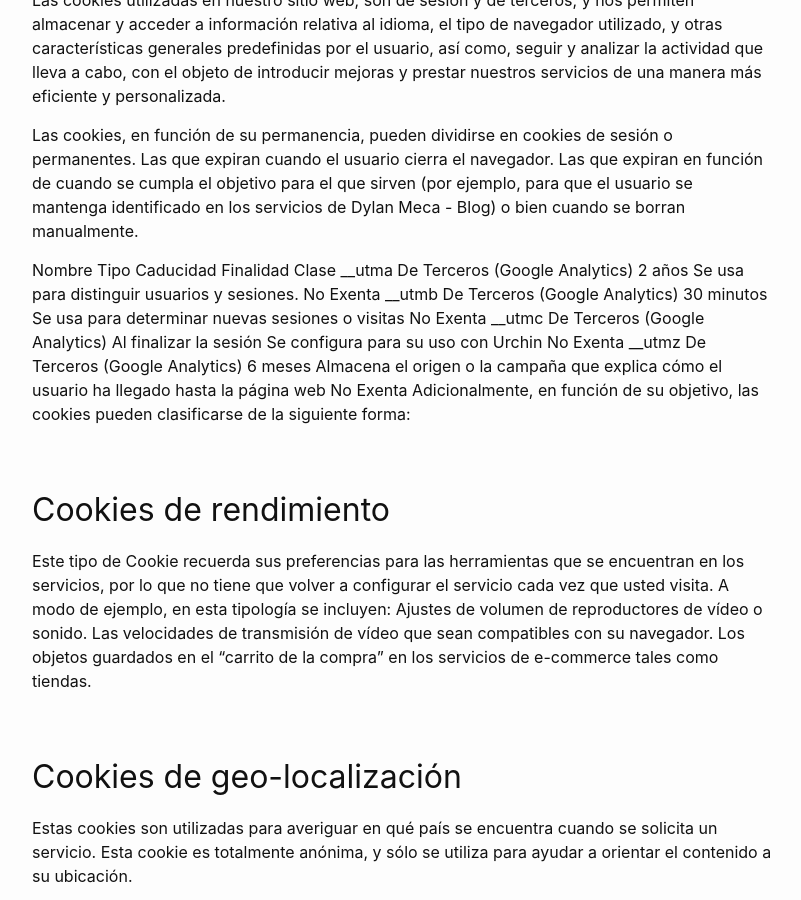
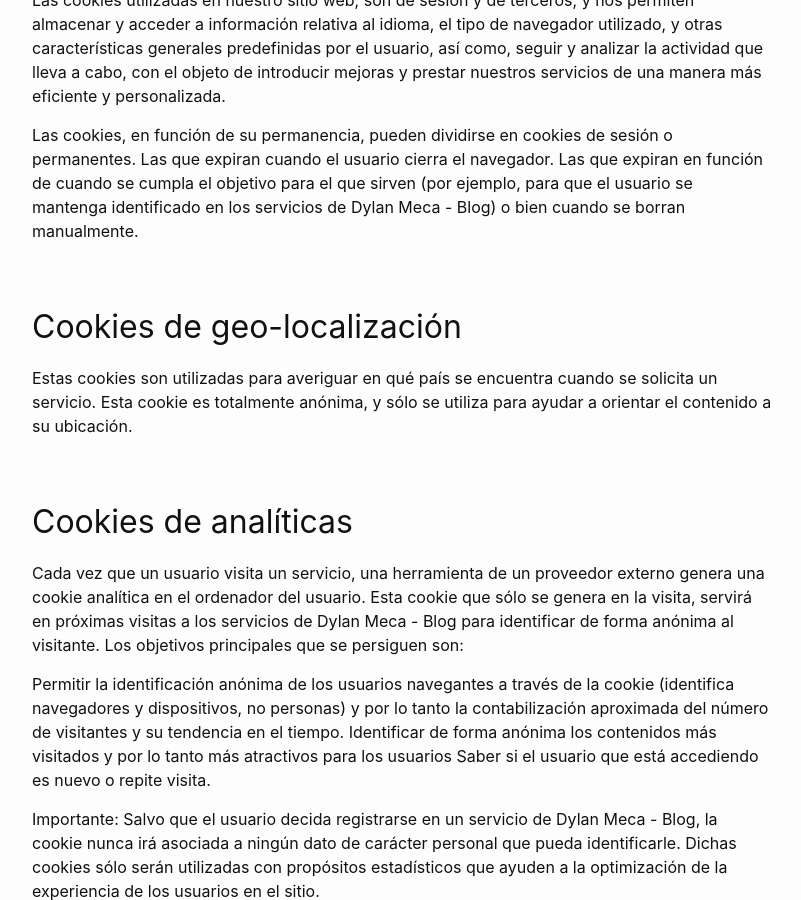
Before and after one commit to dylanmeca/dylanmeca.github.io, a Jekyll site: the page built from _posts/2021-03-21-Política-de-Cookies.md, in a window 1280 px wide and 900 px high, scrolled down 1223 px. Shown: the whole window, without its empty margins (238-1039 px from the left). Built offline with Jekyll 4.4.1, drawn with Linux system fonts in a browser that asks for light colours; a script that is not in the unit is left out; comment, search, counter and statistics services are not loaded.

Commit message:
Update 2021-03-21-Política-de-Cookies.md

```diff
--- a/_posts/2021-03-21-Política-de-Cookies.md
+++ b/_posts/2021-03-21-Política-de-Cookies.md
@@ -22,16 +22,6 @@
 Las cookies utilizadas en nuestro sitio web, son de sesión y de terceros, y nos permiten almacenar y acceder a información relativa al idioma, el tipo de navegador utilizado, y otras características generales predefinidas por el usuario, así como, seguir y analizar la actividad que lleva a cabo, con el objeto de introducir mejoras y prestar nuestros servicios de una manera más eficiente y personalizada.
 
 Las cookies, en función de su permanencia, pueden dividirse en cookies de sesión o permanentes. Las que expiran cuando el usuario cierra el navegador. Las que expiran en función de cuando se cumpla el objetivo para el que sirven (por ejemplo, para que el usuario se mantenga identificado en los servicios de Dylan Meca - Blog) o bien cuando se borran manualmente.
-
-Nombre	Tipo	Caducidad	Finalidad	Clase
-__utma	De Terceros (Google Analytics)	2 años	Se usa para distinguir usuarios y sesiones.	No Exenta
-__utmb	De Terceros (Google Analytics)	30 minutos	Se usa para determinar nuevas sesiones o visitas	No Exenta
-__utmc	De Terceros (Google Analytics)	Al finalizar la sesión	Se configura para su uso con Urchin	No Exenta
-__utmz	De Terceros (Google Analytics)	6 meses	Almacena el origen o la campaña que explica cómo el usuario ha llegado hasta la página web	No Exenta
-Adicionalmente, en función de su objetivo, las cookies pueden clasificarse de la siguiente forma:
-
-## Cookies de rendimiento
-Este tipo de Cookie recuerda sus preferencias para las herramientas que se encuentran en los servicios, por lo que no tiene que volver a configurar el servicio cada vez que usted visita. A modo de ejemplo, en esta tipología se incluyen: Ajustes de volumen de reproductores de vídeo o sonido. Las velocidades de transmisión de vídeo que sean compatibles con su navegador. Los objetos guardados en el “carrito de la compra” en los servicios de e-commerce tales como tiendas.
 
 ## Cookies de geo-localización
 Estas cookies son utilizadas para averiguar en qué país se encuentra cuando se solicita un servicio. Esta cookie es totalmente anónima, y sólo se utiliza para ayudar a orientar el contenido a su ubicación.
```
